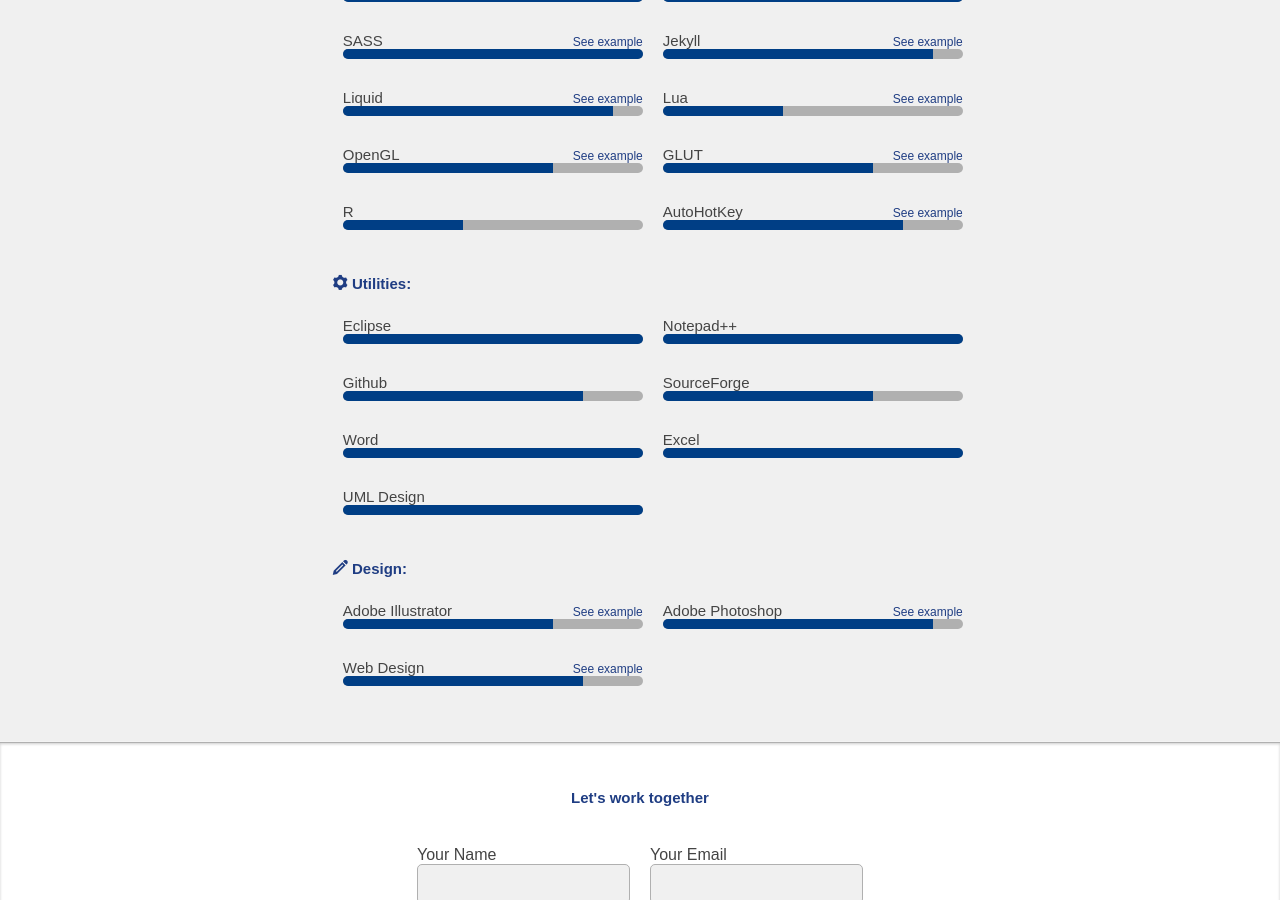
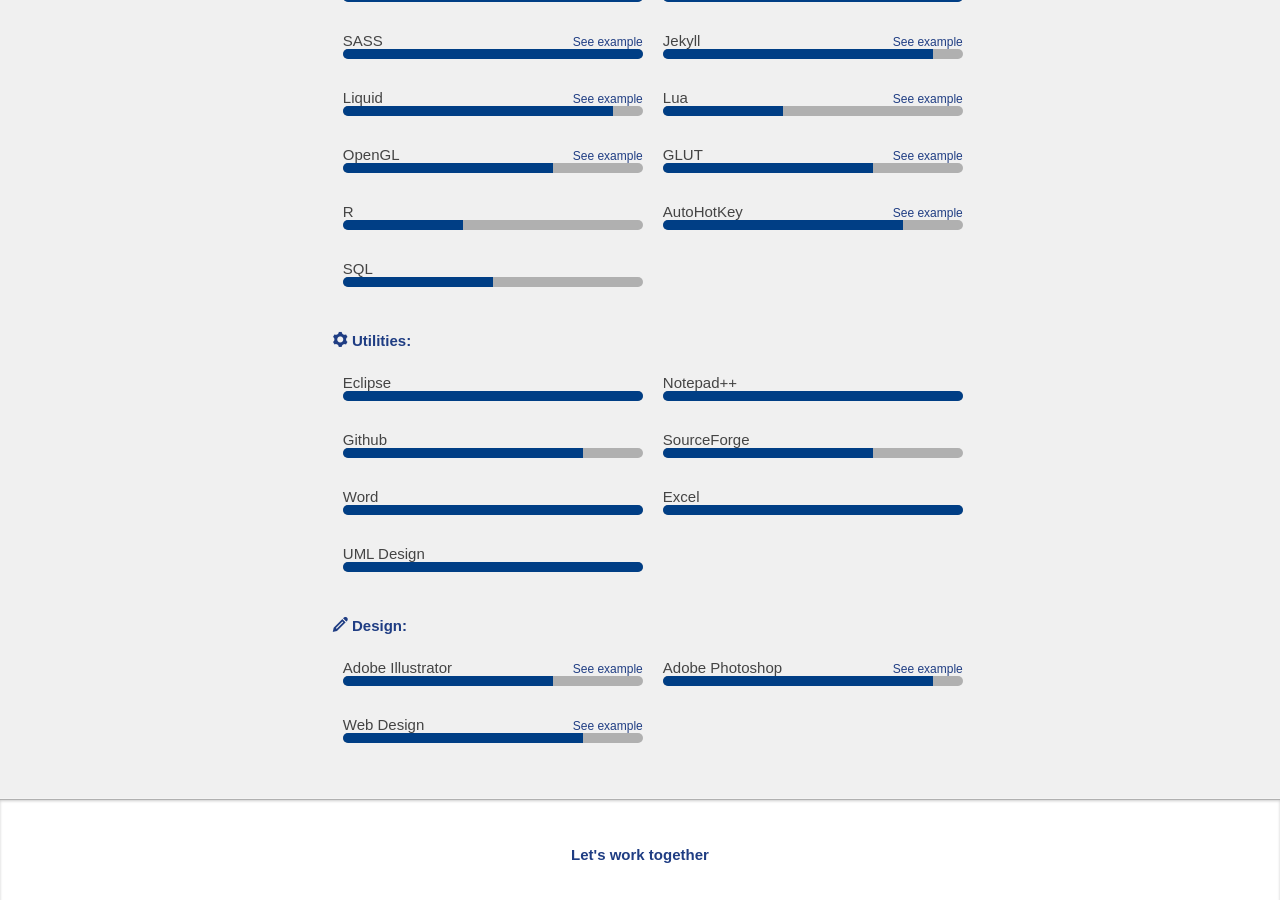
Before and after one commit to schlesigerjess/JessicaSchlesiger.github.io, a Jekyll site: the page built from index.html, in a window 1280 px wide and 900 px high, scrolled down 2046 px. Built offline with Jekyll 4.4.1, drawn with Linux system fonts in a browser that asks for light colours; nearby versions of some CDN libraries; some web fonts are replaced.

Commit message:
Added SQL - been learning it in database class

```diff
--- a/_data/settings.yml
+++ b/_data/settings.yml
@@ -60,6 +60,7 @@
 - {tag: GLUT, value: 70}
 - {name: R, value: 40}
 - {tag: AutoHotKey, value: 80}
+- {name: SQL, value: 50}
 skills_design:
 - {tag: Adobe Illustrator, value: 70}
 - {tag: Adobe Photoshop, value: 90}
```
